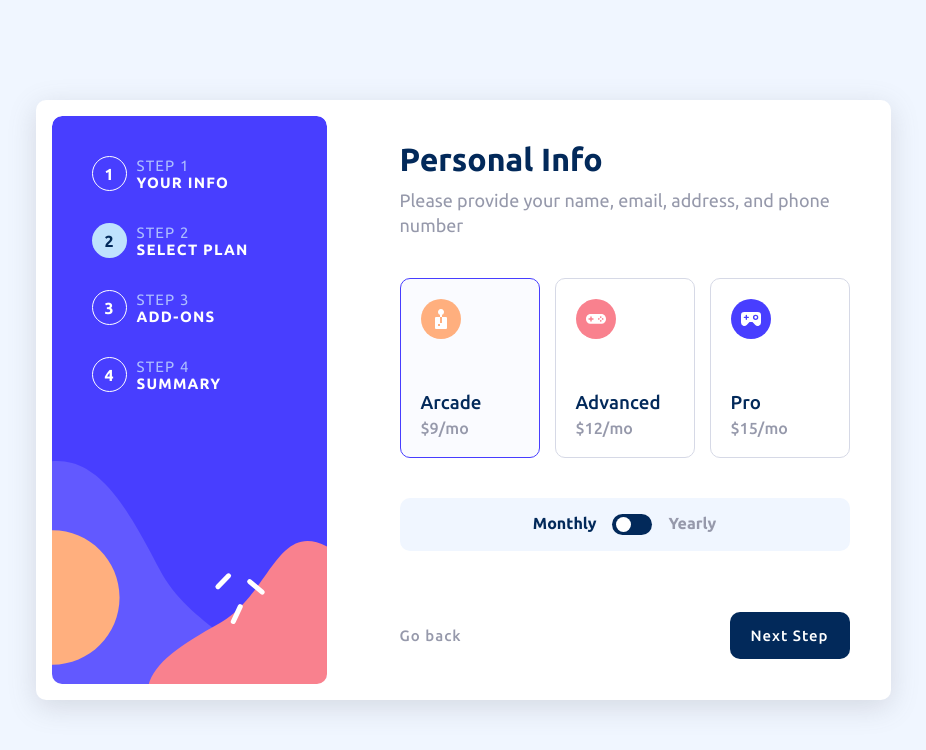
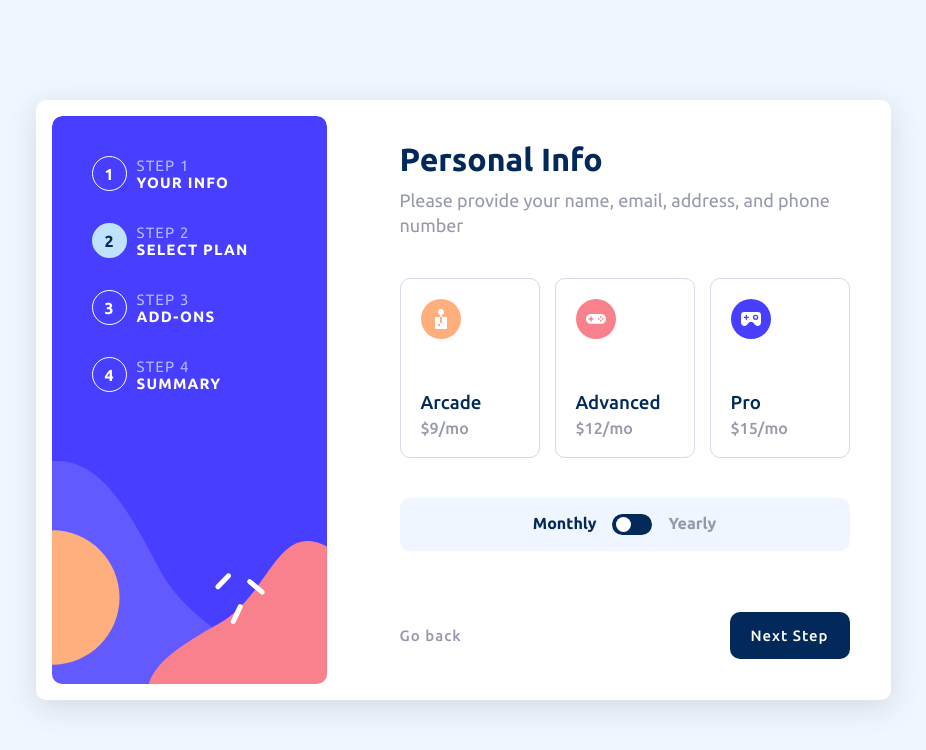
Before and after one commit to Mathitarazonad/angular-multisteps-form, an Angular app: page / in a window 1280 px wide. Both pictures are taken after a click on the button "Next Step". Shown: the top 750 px of the page, without its empty margins (177-1103 px from the left). Built offline with nearby package versions, Linux system fonts and the light colour scheme.

Commit message:
Fix styles for selected suscription

```diff
--- a/src/app/components/second-form-step/second-form-step.component.css
+++ b/src/app/components/second-form-step/second-form-step.component.css
@@ -20,9 +20,9 @@ fieldset.current {
   cursor: pointer;
 }
 
-.suscription-container:first-child { /* Later is selected instead of first-child */
+.suscription-container.selected-suscription { /* Later is selected instead of first-child */
   border: 1px solid var(--purplish-blue);
-  background-color: var(--alabaster);
+  background-color: var(--magnolia);
 }
 
 .suscription-container:hover {
```
